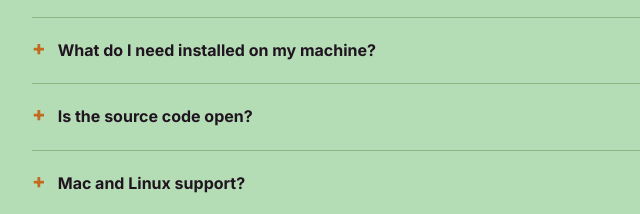
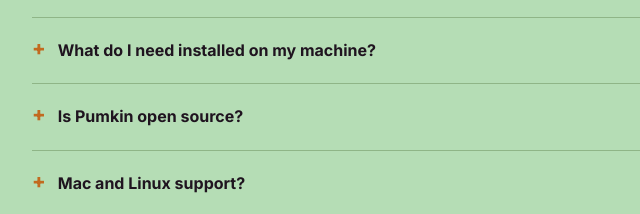
Before and after one commit to Software-For-Humans/pumkin, an Astro site in the folder site/: page / in a window 1280 px wide. Shown: the part 2539-2753 px from the top of the page, 272-912 px from the left. Built offline with nearby package versions, Linux system fonts and the light colour scheme; Astro itself is replaced by a stand-in of ours; no server answers.

Commit message:
Relicense to MIT; rewrite open-source FAQ; stop tracking SQLite sidecar files

```diff
--- a/desktop/package.json
+++ b/desktop/package.json
@@ -1,6 +1,7 @@
 {
   "name": "pumkin-desktop",
   "version": "0.0.1",
+  "license": "MIT",
   "private": true,
   "type": "module",
   "scripts": {
--- a/package.json
+++ b/package.json
@@ -19,5 +19,5 @@
     "typescript": "^5.6.0"
   },
   "private": true,
-  "license": "UNLICENSED"
+  "license": "MIT"
 }
--- a/site/package.json
+++ b/site/package.json
@@ -1,6 +1,7 @@
 {
   "name": "pumkin-site",
   "version": "0.0.2",
+  "license": "MIT",
   "private": true,
   "type": "module",
   "scripts": {
--- a/site/src/components/FAQ.astro
+++ b/site/src/components/FAQ.astro
@@ -9,8 +9,8 @@
     a: "Just Ollama (free, from ollama.com). Pumkin's installer bundles Node.js and everything else. No Rust, no Visual Studio, no Python. Run the .exe, you're done.",
   },
   {
-    q: "Is the source code open?",
-    a: "Source-available to license holders, but not open-source under a permissive license. That's an intentional choice — Pumkin is a paid product, not a free one. License holders get the full source, can modify it for their own use, can audit every line. They just can't redistribute it.",
+    q: "Is Pumkin open source?",
+    a: "Yes — Pumkin is free and open source under the MIT license. The full source is on GitHub: read it, modify it, fork it, even ship your own version. No license key, no account, no paid tier. It runs entirely on your machine.",
   },
   {
     q: "Mac and Linux support?",
--- a/web/package.json
+++ b/web/package.json
@@ -1,6 +1,7 @@
 {
   "name": "agentkit-web",
   "version": "0.0.1",
+  "license": "MIT",
   "private": true,
   "type": "module",
   "scripts": {
```
Also changed, not shown: 4 other files.
